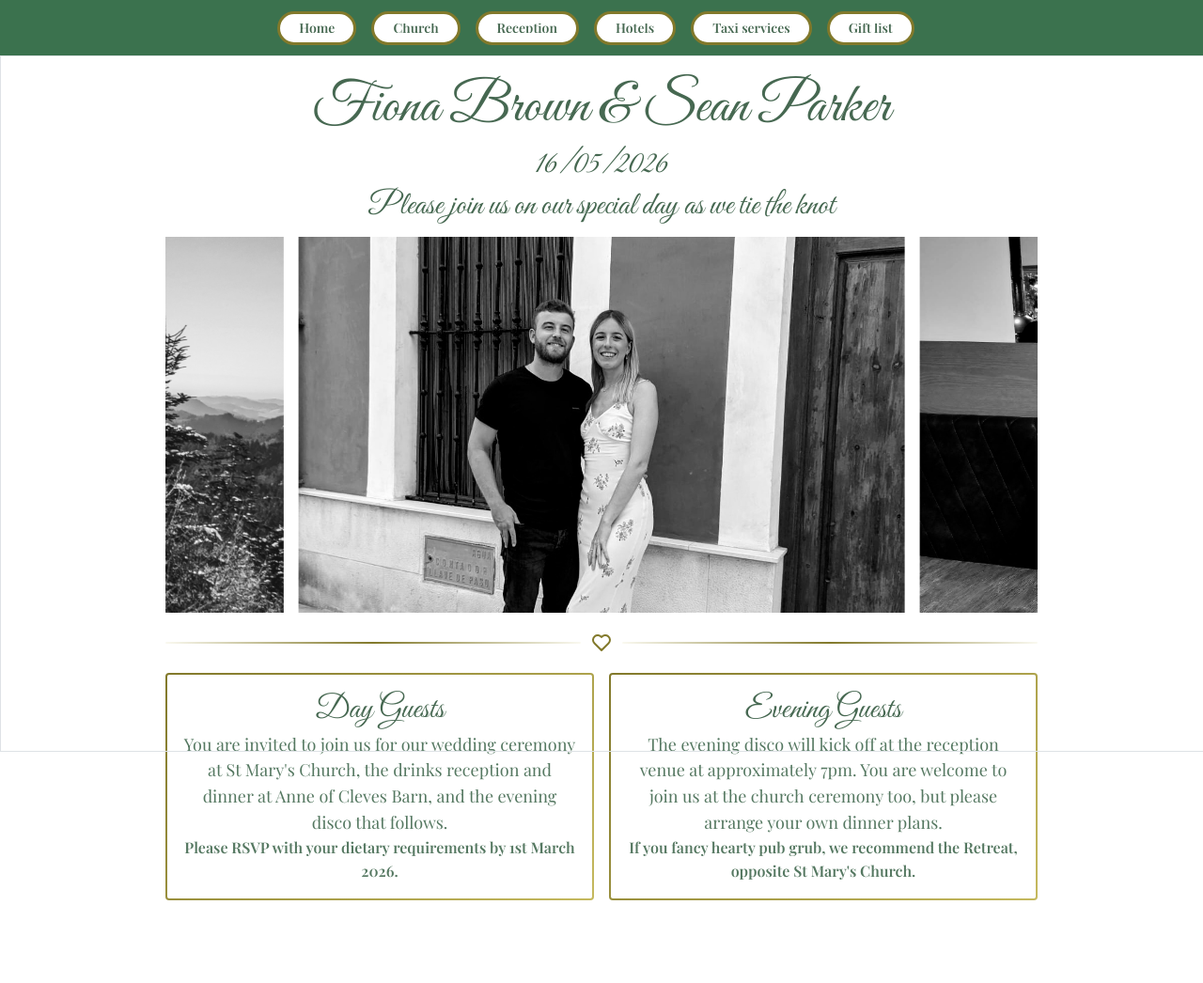
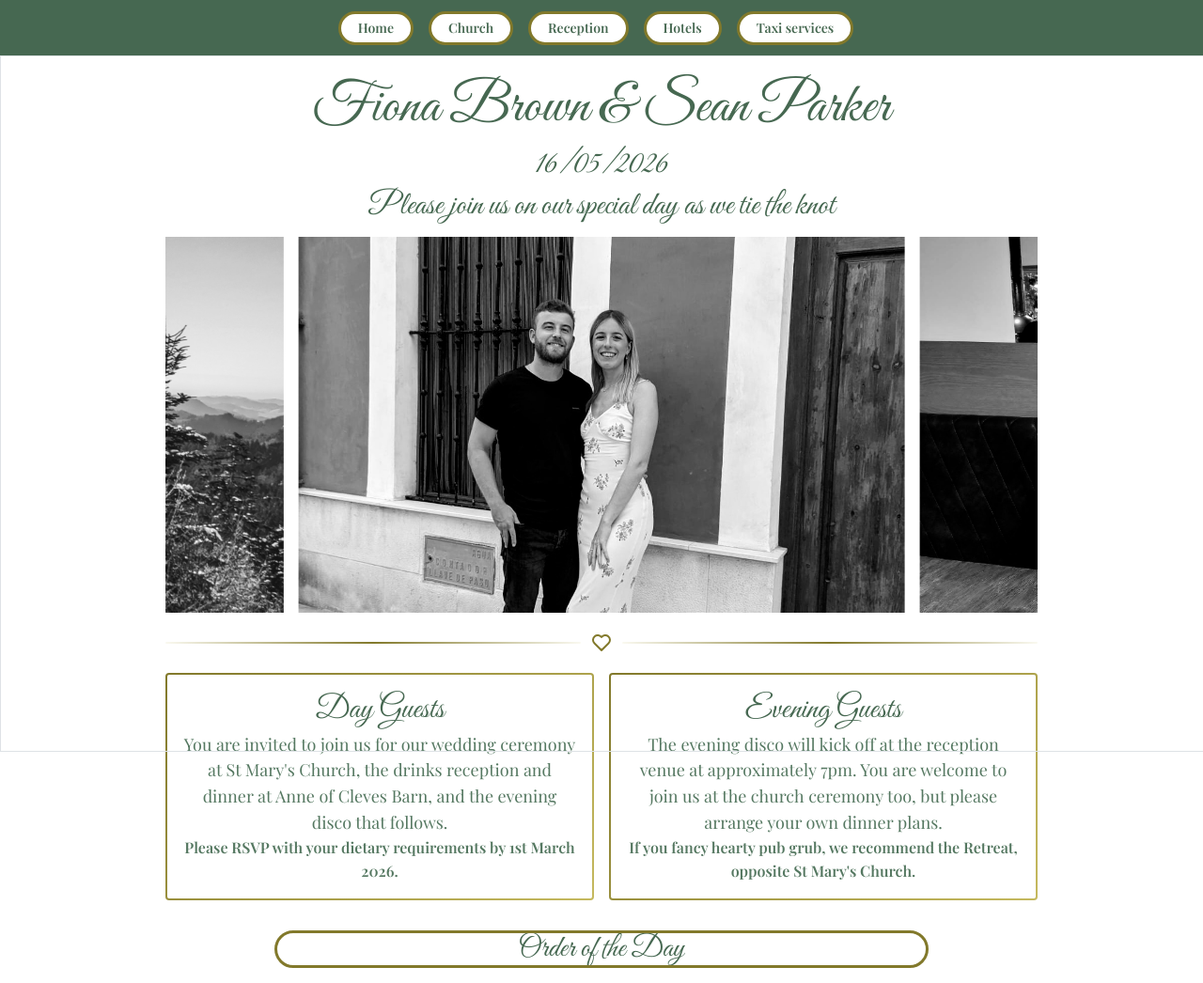
Before and after one commit to sparker0664/Wedding-App, a React (Vite) app: page /home in a window 1280 px wide. Shown: the whole page at 94% size. Before the commit the page ends 974 px from the top, so only its background shows below. Built offline with nearby package versions, Linux system fonts and the light colour scheme.

Commit message:
added timeline with some other refactors

```diff
--- a/src/components/layout/index.tsx
+++ b/src/components/layout/index.tsx
@@ -22,7 +22,7 @@ export default function Layout() {
       padding="md"
       styles={{
         header: {
-          background: "#3b724e",
+          background: "#466851",
           fontFamily: theme.fontFamily,
         },
         main: {
@@ -67,7 +67,6 @@ export default function Layout() {
             <Button className={classes.navButton} component={Link} to={"taxis"}>
               Taxi services
             </Button>
-            <Button className={classes.navButton}>Gift list</Button>
           </Group>
         )}
       </AppShell.Header>
--- a/src/components/layout/layout.module.css
+++ b/src/components/layout/layout.module.css
@@ -1,15 +1,11 @@
 .navButton {
   color: var(--mantine-primary-color-9);
   background-color: #ffffff;
-  /*noinspection CssUnresolvedCustomProperty*/
   border: var(--mantine-color-secondaryGold-9) 3px solid;
   border-radius: 20px;
-  padding: 10px 20px;
   transition: all 0.3s ease;
 }
 .navButton:hover {
-  background-color: var(--mantine-primary-color-2);
-  /*noinspection CssUnresolvedCustomProperty*/
-  border: var(--mantine-color-secondaryGold-0) 1px solid;
-  box-shadow: 0 4px 10px rgba(0, 0, 0, 0.2);
+  border: var(--mantine-color-secondaryGold-9) 2px solid;
+  background-color: var(--mantine-primary-color-9);
 }
--- a/src/features/home/home.module.css
+++ b/src/features/home/home.module.css
@@ -11,7 +11,6 @@
   content: "";
   flex: 1;
   height: 2px;
-  /*noinspection CssUnresolvedCustomProperty*/
   background: linear-gradient(
     to right,
     var(--mantine-color-secondaryGold-0),
@@ -21,7 +20,41 @@
   border-radius: 10px;
 }
 
-/*noinspection CssUnresolvedCustomProperty*/
 .icon {
   color: var(--mantine-color-secondaryGold-9);
 }
+
+.closeButton:hover {
+  background-color: var(--mantine-primary-color-9);
+  color: #ffffff;
+}
+
+.title {
+  font-family: var(--mantine-font-family-headings), serif;
+  color: var(--mantine-primary-color-9);
+  text-align: center;
+  width: 100%;
+}
+
+.revealButton {
+  color: var(--mantine-primary-color-9);
+  background-color: #ffffff;
+  border: var(--mantine-color-secondaryGold-9) 3px solid;
+  border-radius: 20px;
+  transition: all 0.3s ease;
+  margin-top: var(--mantine-spacing-xl);
+  width: 75%;
+  height: 5vh;
+  font-family: var(--mantine-font-family-headings),serif;
+  font-size: 2em;
+}
+
+.revealButton:hover {
+  border: var(--mantine-color-secondaryGold-9) 2px solid;
+  background-color: var(--mantine-primary-color-9);
+}
+
+.orderOfTheDay {
+  border: 5px solid var(--mantine-color-secondaryGold-9);
+  border-radius: 10px;
+}
--- a/src/features/home/index.tsx
+++ b/src/features/home/index.tsx
@@ -1,5 +1,6 @@
 import classes from "../../global.module.css";
 import localClasses from "./home.module.css";
+import timelineImage from "../../assets/timeline/timeline.png";
 import {
   Container,
   Title,
@@ -9,19 +10,21 @@ import {
   Card,
   Text,
   em,
+  Modal,
+  Button,
 } from "@mantine/core";
 import { Carousel } from "@mantine/carousel";
 import Autoplay from "embla-carousel-autoplay";
 import { useRef } from "react";
 import imagePaths from "../../index.ts";
-import { useMediaQuery } from "@mantine/hooks";
+import { useDisclosure, useMediaQuery } from "@mantine/hooks";
 import { IconHeart } from "@tabler/icons-react";
 
 export default function HomePage() {
   const autoplay = useRef(Autoplay({ delay: 5000 }));
   const isMobile = useMediaQuery(`(max-width: ${em(750)})`);
   const carouselHeight = isMobile ? 200 : 400;
-
+  const [opened, { open, close }] = useDisclosure(false);
   const slideshowSlides = imagePaths.map((src) => (
     <Carousel.Slide key={src}>
       <Image src={src.toString()} />
@@ -29,6 +32,25 @@ export default function HomePage() {
   ));
 
   return (
+    <>
+      <Modal
+        title={<Title>Order of the Day</Title>}
+        opened={opened}
+        onClose={close}
+        closeOnClickOutside
+        closeOnEscape
+        withCloseButton
+        centered
+        size={"xl"}
+        classNames={{
+          content: localClasses.orderOfTheDay,
+          close: localClasses.closeButton,
+          title: localClasses.title,
+        }}
+        transitionProps={{ transition: "fade-up" }}
+      >
+        <Image src={timelineImage} />
+      </Modal>
       <Container>
         <Title className={classes.title} size={rem(60)}>
           Fiona Brown & Sean Parker
@@ -57,8 +79,8 @@ export default function HomePage() {
             <Title className={classes.title}>Day Guests </Title>
             <Text className={classes.paragraph}>
               You are invited to join us for our wedding ceremony at St Mary's
-            Church, the drinks reception and dinner at Anne of Cleves Barn, and
-            the evening disco that follows.
+              Church, the drinks reception and dinner at Anne of Cleves Barn,
+              and the evening disco that follows.
               <Text className={localClasses.boldParagraph} fw={700}>
                 Please RSVP with your dietary requirements by 1st March 2026.
               </Text>
@@ -68,8 +90,8 @@ export default function HomePage() {
             <Title className={classes.title}>Evening Guests</Title>
             <Text className={classes.paragraph}>
               The evening disco will kick off at the reception venue at
-            approximately 7pm. You are welcome to join us at the church ceremony
-            too, but please arrange your own dinner plans.
+              approximately 7pm. You are welcome to join us at the church
+              ceremony too, but please arrange your own dinner plans.
               <Text className={localClasses.boldParagraph} fw={700}>
                 If you fancy hearty pub grub, we recommend the Retreat, opposite
                 St Mary's Church.
@@ -77,6 +99,10 @@ export default function HomePage() {
             </Text>
           </Card>
         </SimpleGrid>
+        <Button className={localClasses.revealButton} onClick={open}>
+          Order of the Day
+        </Button>
       </Container>
+    </>
   );
 }
--- a/src/global.module.css
+++ b/src/global.module.css
@@ -1,16 +1,15 @@
 .title {
-  font-family: var(--mantine-font-family-headings);
+  font-family: var(--mantine-font-family-headings), serif;
   color: var(--mantine-primary-color-9);
 }
 
 .paragraph {
-  font-family: var(--mantine-font-family);
+  font-family: var(--mantine-font-family), serif;
   color: var(--mantine-primary-color-8);
   font-size: var(--mantine-font-size-lg);
   line-height: var(--mantine-line-height-md);
 }
 
-/*noinspection CssUnresolvedCustomProperty*/
 .card {
   border: 2px solid transparent;
   background: linear-gradient(white, white) padding-box,
--- a/src/index.css
+++ b/src/index.css
@@ -11,6 +11,17 @@
   text-rendering: optimizeLegibility;
   -webkit-font-smoothing: antialiased;
   -moz-osx-font-smoothing: grayscale;
+
+  --mantine-color-secondaryGold-0: #faf9f0;
+  --mantine-color-secondaryGold-1: #f2f1e1;
+  --mantine-color-secondaryGold-2: #e5e1bc;
+  --mantine-color-secondaryGold-3: #d8d095;
+  --mantine-color-secondaryGold-4: #ccc273;
+  --mantine-color-secondaryGold-5: #c5b95e;
+  --mantine-color-secondaryGold-6: #c1b552;
+  --mantine-color-secondaryGold-7: #aa9f42;
+  --mantine-color-secondaryGold-8: #978d39;
+  --mantine-color-secondaryGold-9: #82792b;
 }
 
 a {
@@ -24,8 +35,6 @@ a:hover {
 
 body {
   margin: 0;
-  display: flex;
-  place-items: center;
   min-width: 320px;
   min-height: 100vh;
 }
@@ -35,24 +44,6 @@ h1 {
   line-height: 1.1;
 }
 
-button {
-  border-radius: 8px;
-  border: 1px solid transparent;
-  padding: 0.6em 1.2em;
-  font-size: 1em;
-  font-weight: 500;
-  font-family: inherit;
-  background-color: #1a1a1a;
-  cursor: pointer;
-  transition: border-color 0.25s;
-}
-button:hover {
-  border-color: #646cff;
-}
-button:focus,
-button:focus-visible {
-  outline: 4px auto -webkit-focus-ring-color;
-}
 
 @media (prefers-color-scheme: light) {
   :root {
```
Also changed, not shown: src/assets/timeline/timeline.png (added). Lines whose indentation alone changed are shown as unchanged.
